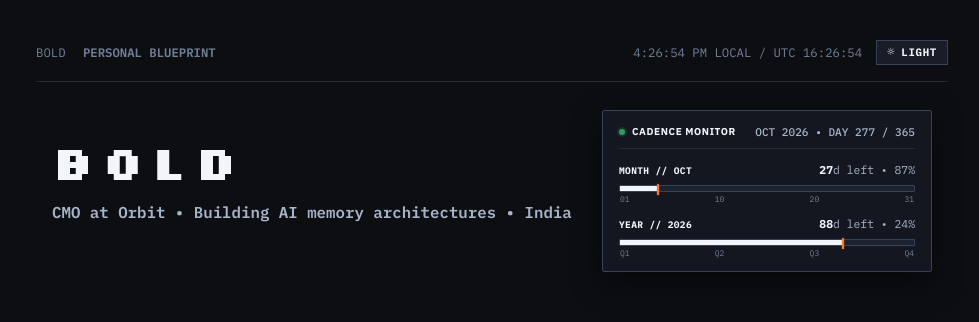
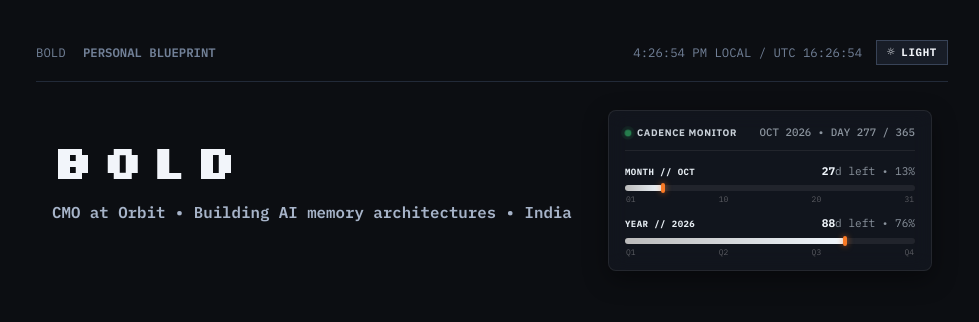
Before and after one commit to nirbhaysagar/personal-website, a website with bundled scripts: page index.html in a window 1280 px wide. Both pictures are taken after a click on the button "Toggle dark and light theme". Shown: the top 322 px of the page, without its empty margins (148-1127 px from the left). Built offline with nearby package versions, Linux system fonts and the light colour scheme; a web font is replaced by a local one.

Commit message:
Redesign Cadence Monitor in a softer architectural style with rounded pill gauges and synced elapsed percentages

```diff
--- a/css/style.css
+++ b/css/style.css
@@ -437,37 +437,45 @@ body {
    ========================================================================== */
 
 /* ==========================================================================
-   HERO CADENCE MONITOR (ARCHITECTURAL CHRONOMETER)
+   HERO CADENCE MONITOR (SOFT ARCHITECTURAL CHRONOMETER)
    ========================================================================== */
 
 .hero-cadence-aside {
-  width: 330px;
+  width: 324px;
   flex-shrink: 0;
-  border: 1px solid #1a1a1a;
-  background: #ffffff;
-  padding: 12px 16px 14px;
+  border: 1px solid rgba(0, 0, 0, 0.08);
+  background: rgba(255, 255, 255, 0.88);
+  backdrop-filter: blur(10px);
+  -webkit-backdrop-filter: blur(10px);
+  padding: 13px 16px 14px;
   display: flex;
   flex-direction: column;
-  gap: 12px;
-  box-shadow: 2px 3px 0px rgba(0, 0, 0, 0.05);
+  gap: 11px;
+  box-shadow: 0 4px 20px -3px rgba(0, 0, 0, 0.04), 0 1px 3px rgba(0, 0, 0, 0.02);
   box-sizing: border-box;
-  border-radius: 2px;
+  border-radius: 8px;
   position: relative;
+  transition: all 0.25s cubic-bezier(0.16, 1, 0.3, 1);
+}
+
+.hero-cadence-aside:hover {
+  border-color: rgba(0, 0, 0, 0.15);
+  box-shadow: 0 8px 24px -4px rgba(0, 0, 0, 0.07), 0 2px 6px rgba(0, 0, 0, 0.03);
 }
 
 .cadence-aside-header {
   display: flex;
   justify-content: space-between;
   align-items: center;
-  border-bottom: 1px solid var(--rule-light);
-  padding-bottom: 7px;
+  border-bottom: 1px solid rgba(0, 0, 0, 0.06);
+  padding-bottom: 8px;
   gap: 8px;
 }
 
 .cadence-badge-wrap {
   display: flex;
   align-items: center;
-  gap: 7px;
+  gap: 6px;
 }
 
 .cadence-live-dot {
@@ -475,9 +483,9 @@ body {
   height: 6px;
   border-radius: 50%;
   background: #2e9f5e;
-  box-shadow: 0 0 0 2px rgba(46, 159, 94, 0.2);
+  box-shadow: 0 0 0 3px rgba(46, 159, 94, 0.16);
   display: inline-block;
-  animation: cadencePulse 2s infinite ease-in-out;
+  animation: cadencePulse 2.4s infinite ease-in-out;
 }
 
 @keyframes cadencePulse {
@@ -486,26 +494,26 @@ body {
     opacity: 1;
   }
   50% {
-    transform: scale(1.25);
-    opacity: 0.6;
+    transform: scale(1.2);
+    opacity: 0.65;
   }
 }
 
 .cadence-aside-badge {
   font-family: var(--font-heading);
-  font-size: 10px;
-  font-weight: 700;
-  letter-spacing: 0.06em;
+  font-size: 9.5px;
+  font-weight: 700;
+  letter-spacing: 0.07em;
   text-transform: uppercase;
-  color: var(--ink-primary);
+  color: var(--ink-secondary);
   white-space: nowrap;
 }
 
 .cadence-aside-sub {
   font-family: var(--font-mono);
-  font-size: 0.74rem;
+  font-size: 0.72rem;
   font-weight: 500;
-  color: var(--ink-secondary);
+  color: var(--ink-muted);
   white-space: nowrap;
 }
 
@@ -524,16 +532,16 @@ body {
 
 .channel-label {
   font-family: var(--font-mono);
-  font-size: 9.5px;
-  font-weight: 700;
-  letter-spacing: 0.04em;
-  color: var(--ink-primary);
+  font-size: 9px;
+  font-weight: 700;
+  letter-spacing: 0.05em;
+  color: var(--ink-secondary);
 }
 
 .channel-stat {
   font-family: var(--font-mono);
-  font-size: 0.76rem;
-  color: var(--ink-secondary);
+  font-size: 0.74rem;
+  color: var(--ink-muted);
 }
 
 .channel-stat strong {
@@ -544,15 +552,15 @@ body {
 .cadence-gauge-wrap {
   display: flex;
   flex-direction: column;
-  gap: 3px;
+  gap: 4px;
 }
 
 .cadence-gauge-track {
   width: 100%;
-  height: 7px;
-  background: #f0f0ed;
-  border: 1px solid #1a1a1a;
-  border-radius: 1px;
+  height: 6px;
+  background: rgba(0, 0, 0, 0.05);
+  border: none;
+  border-radius: 999px;
   position: relative;
   overflow: visible;
   box-sizing: border-box;
@@ -560,21 +568,22 @@ body {
 
 .cadence-gauge-fill {
   height: 100%;
-  background: #1a1a1a;
-  border-radius: 0;
+  background: #2a2a2a;
+  border-radius: 999px;
   transition: width 0.4s cubic-bezier(0.16, 1, 0.3, 1);
 }
 
 .cadence-gauge-pin {
   position: absolute;
   top: -2px;
-  width: 2px;
-  height: 11px;
+  width: 4px;
+  height: 10px;
   background: #fa7a25;
-  box-shadow: 0 0 2px rgba(250, 122, 37, 0.6);
+  box-shadow: 0 1px 4px rgba(250, 122, 37, 0.4);
   transform: translateX(-50%);
-  border-radius: 0.5px;
+  border-radius: 2px;
   pointer-events: none;
+  transition: left 0.4s cubic-bezier(0.16, 1, 0.3, 1);
 }
 
 .cadence-gauge-scale {
@@ -582,7 +591,7 @@ body {
   justify-content: space-between;
   font-family: var(--font-mono);
   font-size: 8px;
-  color: var(--ink-muted);
+  color: rgba(0, 0, 0, 0.35);
   padding: 0 1px;
   line-height: 1;
 }
@@ -2924,40 +2933,55 @@ html[data-theme="dark"] .stat-item span {
 
 /* Hero Cadence Monitor in Dark Mode */
 html[data-theme="dark"] .hero-cadence-aside {
-  background: #141720;
-  border-color: #384357;
-  box-shadow: 0 10px 28px rgba(0, 0, 0, 0.5);
+  background: rgba(20, 24, 33, 0.78);
+  border-color: rgba(255, 255, 255, 0.08);
+  box-shadow: 0 8px 24px rgba(0, 0, 0, 0.4);
+}
+
+html[data-theme="dark"] .hero-cadence-aside:hover {
+  border-color: rgba(255, 255, 255, 0.16);
 }
 
 html[data-theme="dark"] .cadence-aside-header {
-  border-bottom-color: #222a38;
+  border-bottom-color: rgba(255, 255, 255, 0.07);
 }
 
 html[data-theme="dark"] .cadence-aside-badge {
-  color: #f2f5fa;
-}
-
-html[data-theme="dark"] .cadence-channel-header {
-  color: #a7b4c9;
+  color: #c9d1d9;
+}
+
+html[data-theme="dark"] .cadence-aside-sub {
+  color: #8b949e;
+}
+
+html[data-theme="dark"] .channel-label {
+  color: #e6edf3;
+}
+
+html[data-theme="dark"] .channel-stat {
+  color: #8b949e;
+}
+
+html[data-theme="dark"] .channel-stat strong {
+  color: #f0f6fc;
 }
 
 html[data-theme="dark"] .cadence-gauge-track {
-  background: #1c222e;
-  border-color: #384357;
+  background: rgba(255, 255, 255, 0.07);
+  border: none;
 }
 
 html[data-theme="dark"] .cadence-gauge-fill {
-  background: #f2f5fa;
+  background: linear-gradient(90deg, #bbbbbb, #f0f6fc);
+}
+
+html[data-theme="dark"] .cadence-gauge-pin {
+  background: #fa7a25;
+  box-shadow: 0 0 6px rgba(250, 122, 37, 0.7);
 }
 
 html[data-theme="dark"] .cadence-gauge-scale {
-  color: #728198;
-}
-
-html[data-theme="dark"] .cadence-stat-chip {
-  background: #1c222e;
-  border-color: #384357;
-  color: #a7b4c9;
+  color: rgba(255, 255, 255, 0.3);
 }
 
 /* Sketchbook / Ideation Centerpiece in Dark Mode */
--- a/index.html
+++ b/index.html
@@ -94,7 +94,7 @@
           <div class="cadence-channel">
             <div class="cadence-channel-header">
               <span class="channel-label" id="cadence-month-label">MONTH // OCT</span>
-              <span class="channel-stat"><strong id="hero-month-days-left">27</strong>d left &bull; <span id="hero-month-pct-left">87%</span></span>
+              <span class="channel-stat"><strong id="hero-month-days-left">27</strong>d left &bull; <span id="hero-month-pct-left">13%</span></span>
             </div>
             <div class="cadence-gauge-wrap">
               <div class="cadence-gauge-track" role="progressbar" aria-label="Month progress graph">
@@ -114,7 +114,7 @@
           <div class="cadence-channel">
             <div class="cadence-channel-header">
               <span class="channel-label">YEAR // 2026</span>
-              <span class="channel-stat"><strong id="hero-year-days-left">88</strong>d left &bull; <span id="hero-year-pct-left">24%</span></span>
+              <span class="channel-stat"><strong id="hero-year-days-left">88</strong>d left &bull; <span id="hero-year-pct-left">76%</span></span>
             </div>
             <div class="cadence-gauge-wrap">
               <div class="cadence-gauge-track" role="progressbar" aria-label="Year progress graph">
--- a/js/app.js
+++ b/js/app.js
@@ -984,9 +984,9 @@ function updateHeroCadenceGraphs() {
 
   // Text metrics
   if (monthDaysLeftEl) monthDaysLeftEl.textContent = `${monthDaysLeft}`;
-  if (monthPctLeftEl) monthPctLeftEl.textContent = `${monthPctRemaining}%`;
+  if (monthPctLeftEl) monthPctLeftEl.textContent = `${monthPctElapsed}%`;
   if (yearDaysLeftEl) yearDaysLeftEl.textContent = `${yearDaysLeft}`;
-  if (yearPctLeftEl) yearPctLeftEl.textContent = `${yearPctRemaining}%`;
+  if (yearPctLeftEl) yearPctLeftEl.textContent = `${yearPctElapsed}%`;
 
   const monthName = now.toLocaleString('en-US', { month: 'short' }).toUpperCase();
   if (dateStrEl) {
```
